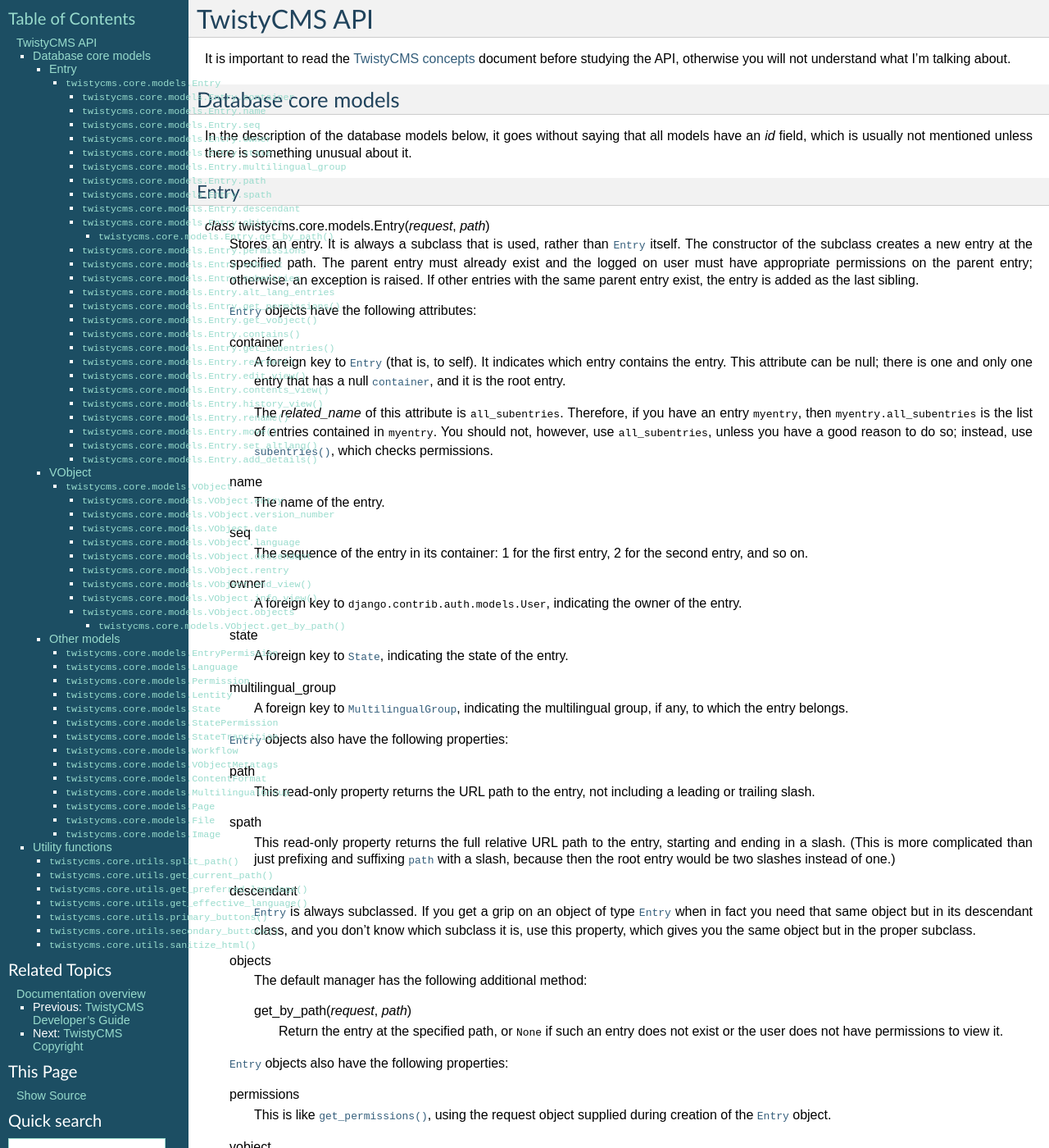
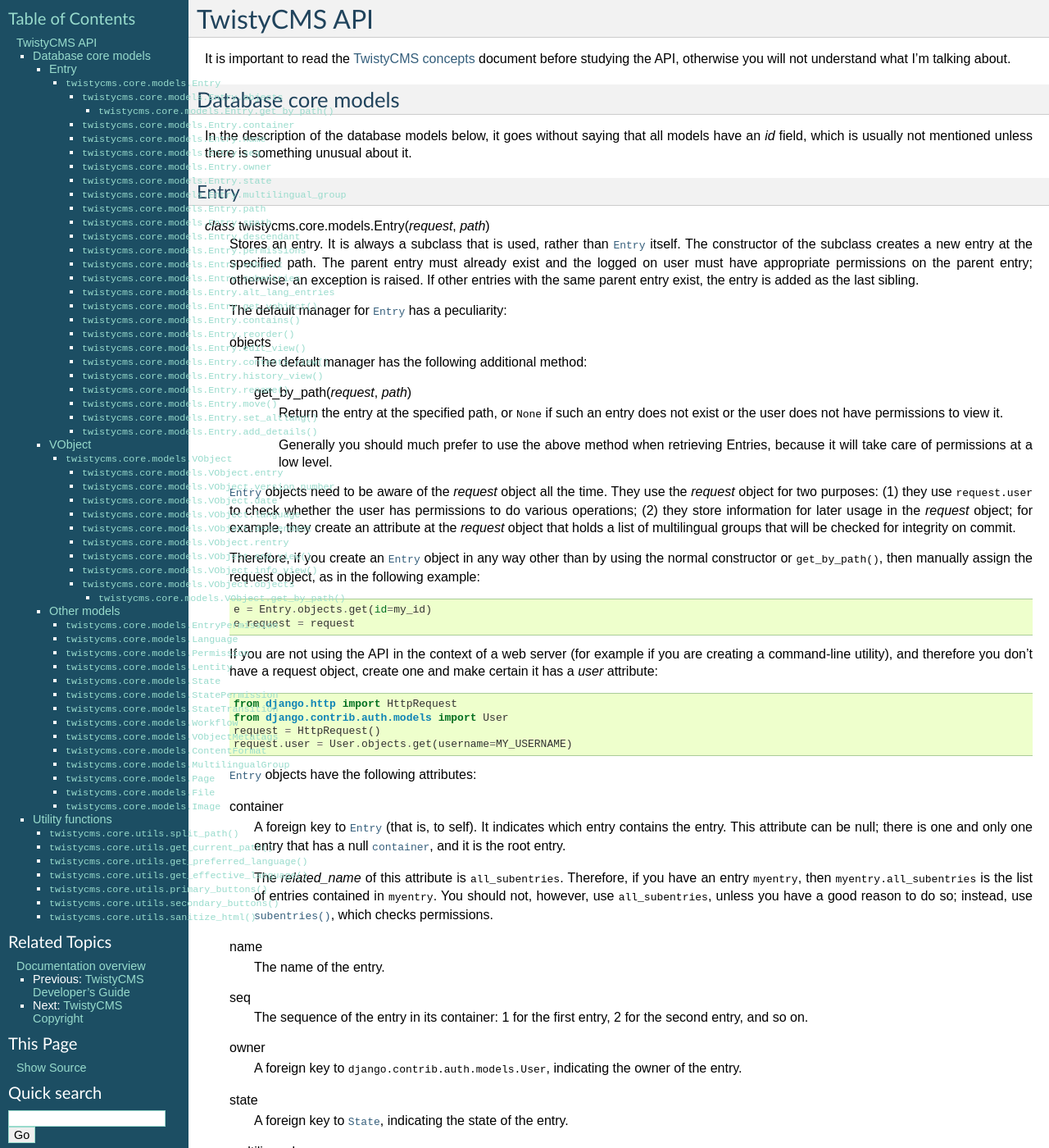
Before and after one commit to aptiko/zadig, a Sphinx documentation site: the page built from docs/api.txt, in a window 1280 px wide and 1400 px high. Shown: the whole window at 82% size. Built offline with Sphinx 7.4.7, drawn with Linux system fonts in a browser that asks for light colours; some of the changed text lies outside the part shown.

Commit message:
Designed API change concerning the request object

```diff
--- a/docs/api.txt
+++ b/docs/api.txt
@@ -26,6 +26,52 @@ Entry
    appropriate permissions on the parent entry; otherwise, an
    exception is raised. If other entries with the same parent entry
    exist, the entry is added as the last sibling.
+
+   The default manager for :class:`~twistycms.core.models.Entry` has a
+   peculiarity:
+
+   .. attribute:: twistycms.core.models.Entry.objects
+
+      The default manager has the following additional method:
+
+      .. method:: get_by_path(request, path)
+
+         Return the entry at the specified path, or
+         :const:`None` if such an entry does not exist or the user
+         does not have permissions to view it.
+
+         Generally you should much prefer to use the above method
+         when retrieving Entries, because it will take care of
+         permissions at a low level.
+
+   .. _request-object:
+
+   :class:`~twistycms.core.models.Entry` objects need to be aware of
+   the *request* object all the time. They use the *request* object
+   for two purposes: (1) they use ``request.user`` to check whether
+   the user has permissions to do various operations; (2) they store
+   information for later usage in the *request* object; for example,
+   they create an attribute at the *request* object that holds a list
+   of multilingual groups that will be checked for integrity on
+   commit.
+
+   Therefore, if you create an :class:`~twistycms.core.models.Entry`
+   object in any way other than by using the normal constructor or
+   :meth:`~twistycms.core.models.Entry.objects.get_by_path()`, then
+   manually assign the request object, as in the following example::
+
+      e = Entry.objects.get(id=my_id)
+      e.request = request
+
+   If you are not using the API in the context of a web server (for
+   example if you are creating a command-line utility), and therefore
+   you don't have a request object, create one and make certain it has
+   a *user* attribute::
+
+      from django.http import HttpRequest
+      from django.contrib.auth.models import User
+      request = HttpRequest()
+      request.user = User.objects.get(username=MY_USERNAME)
 
    :class:`~twistycms.core.models.Entry` objects have the following attributes:
 
@@ -93,38 +139,22 @@ Entry
       which subclass it is, use this property, which gives you the
       same object but in the proper subclass.
 
-   .. attribute:: twistycms.core.models.Entry.objects
-
-      The default manager has the following additional method:
-
-      .. method:: get_by_path(request, path)
-
-         Return the entry at the specified path, or
-         :const:`None` if such an entry does not exist or the user
-         does not have permissions to view it.
-
    :class:`~twistycms.core.models.Entry` objects also have the following properties:
 
    .. attribute:: twistycms.core.models.Entry.permissions
 
-      This is like
-      :meth:`~twistycms.core.models.Entry.get_permissions()`, using
-      the request object supplied during creation of the
-      :class:`~twistycms.core.models.Entry` object.
+      Return the permissions the logged on user has on the entry.
 
    .. attribute:: twistycms.core.models.Entry.vobject
 
-      This is like
-      :meth:`~twistycms.core.models.Entry.get_vobject()`, using the
-      request object supplied during creation of the
-      :class:`~twistycms.core.models.Entry` object.
+      This is the same as
+      :meth:`~twistycms.core.models.Entry.get_vobject()` without an
+      argument.
 
    .. attribute:: twistycms.core.models.Entry.subentries
 
-      This is like
-      :meth:`~twistycms.core.models.Entry.get_subentries()`, using the
-      request object supplied during creation of the
-      :class:`~twistycms.core.models.Entry` object.
+      A list of :class:`~twistycms.core.models.Entry` objects, which are the
+      subentries which the user has permission to search, in order.
 
    .. attribute:: twistycms.core.models.Entry.alt_lang_entries
 
@@ -134,11 +164,7 @@ Entry
 
    :class:`~twistycms.core.models.Entry` objects also have the following methods:
 
-   .. method:: twistycms.core.models.Entry.get_permissions(request)
-
-      Return the permissions the logged on user has on the entry.
-
-   .. method:: twistycms.core.models.Entry.get_vobject(request[, version_number])
+   .. method:: twistycms.core.models.Entry.get_vobject([version_number])
 
       Return the entry's vobject; actually returns a
       :class:`~twistycms.core.models.VObject` descendant. If *version_number*
@@ -152,12 +178,7 @@ Entry
       *entry*, or the parent of its parent, or any ancenstor, and
       :const:`False` otherwise.
 
-   .. method:: twistycms.core.models.Entry.get_subentries(request)
-
-      Return a list of :class:`~twistycms.core.models.Entry` objects, which are the
-      subentries which the user has permission to search, in order.
-
-   .. method:: twistycms.core.models.Entry.reorder(request, source_seq, target_seq)
+   .. method:: twistycms.core.models.Entry.reorder(source_seq, target_seq)
 
       Move the subentry with :samp:`seq={source_seq}` before subentry
       with :samp:`seq={target_seq}`.  *source_seq* and *target_seq*
@@ -173,10 +194,11 @@ Entry
       *target_seq* are both the same number. Also raises an exception
       if the user does not have permission to do this.
 
-   .. method:: twistycms.core.models.Entry.edit_view(request[, new=False])
+   .. method:: twistycms.core.models.Entry.edit_view([new=False])
 
       Return a :class:`django.http.HttpResponse` object with the edit
-      view of the vobject. Depending on the contents of *request*, it
+      view of the vobject. Depending on the contents of the
+      :ref:`request object <request-object>`, it
       either processes a submitted form (either modifying the entry or
       finding an error in the submitted form) and returns the
       response, or it returns a page with a form for editing the
@@ -190,33 +212,34 @@ Entry
       :attr:`~twistycms.core.models.Entry.container` must have been
       set to the entry of which the new entry will be a child; the
       other attributes are irrelevant.  Depending on the contents of
-      *request*, the method will then either process a submitted form
+      the :ref:`request object <request-object>`, the method will then
+      either process a submitted form
       (either creating the entry or finding an error in the submitted
       form) and return the response, or return a page with a (mostly
       empty) form for filling in the entry.
 
-   .. method:: twistycms.core.models.Entry.contents_view(request)
+   .. method:: twistycms.core.models.Entry.contents_view()
 
       Return a :class:`django.http.HttpResponse` object with the
       contents view of the entry.
 
-   .. method:: twistycms.core.models.Entry.history_view(request)
+   .. method:: twistycms.core.models.Entry.history_view()
 
       Return a :class:`django.http.HttpResponse` object with the
       history view of the entry.
 
-   .. method:: twistycms.core.models.Entry.rename(request, newname)
+   .. method:: twistycms.core.models.Entry.rename(newname)
 
       Rename the entry to the specified new name; it also creates a
       new redirection entry with the old name.
 
-   .. method:: twistycms.core.models.Entry.move(request, target_entry)
+   .. method:: twistycms.core.models.Entry.move(target_entry)
 
       Move the entry from its current container to *target_entry*,
       which will be the new container. Also create a new redirection
       entry at the old location. Verifies permissions to do all that.
 
-   .. method:: twistycms.core.models.Entry.set_altlang(request, altpath)
+   .. method:: twistycms.core.models.Entry.set_altlang(altpath)
 
       Set :attr:`~twistycms.core.models.Entry.multilingual_group` so
       that the entry specified by *altpath* is an alternative language
@@ -297,16 +320,14 @@ VObject
 
       Use this instead of :attr:`~twistycms.core.models.VObject.entry`
       and the resulting :class:`~twistycms.core.models.Entry` object
-      will also have a *request* attribute (useful when you want to
-      use a property that requires it to be set, such as
-      :class:`~twistycms.core.models.Entry.subentries`).
+      will also have the :ref:`request object <request-object>` set.
 
-   .. method:: twistycms.core.models.VObject.end_view(request)
+   .. method:: twistycms.core.models.VObject.end_view()
 
       Return a :class:`django.http.HttpResponse` object with the end
       view of the vobject.
 
-   .. method:: twistycms.core.models.VObject.info_view(request)
+   .. method:: twistycms.core.models.VObject.info_view()
 
       Returns a :class:`django.http.HttpResponse` object with the end
       view of the vobject.
@@ -450,7 +471,7 @@ The functions below are in module twistycms.core.utils.
 .. function:: twistycms.core.utils.get_current_path(request)
 
    Return the path to the current entry. This is something like
-   request.path, but does not include any directive like ``__edit__``
+   ``request.path``, but does not include any directive like ``__edit__``
    and so on.
 
 .. function:: twistycms.core.utils.get_preferred_language(request)
```
